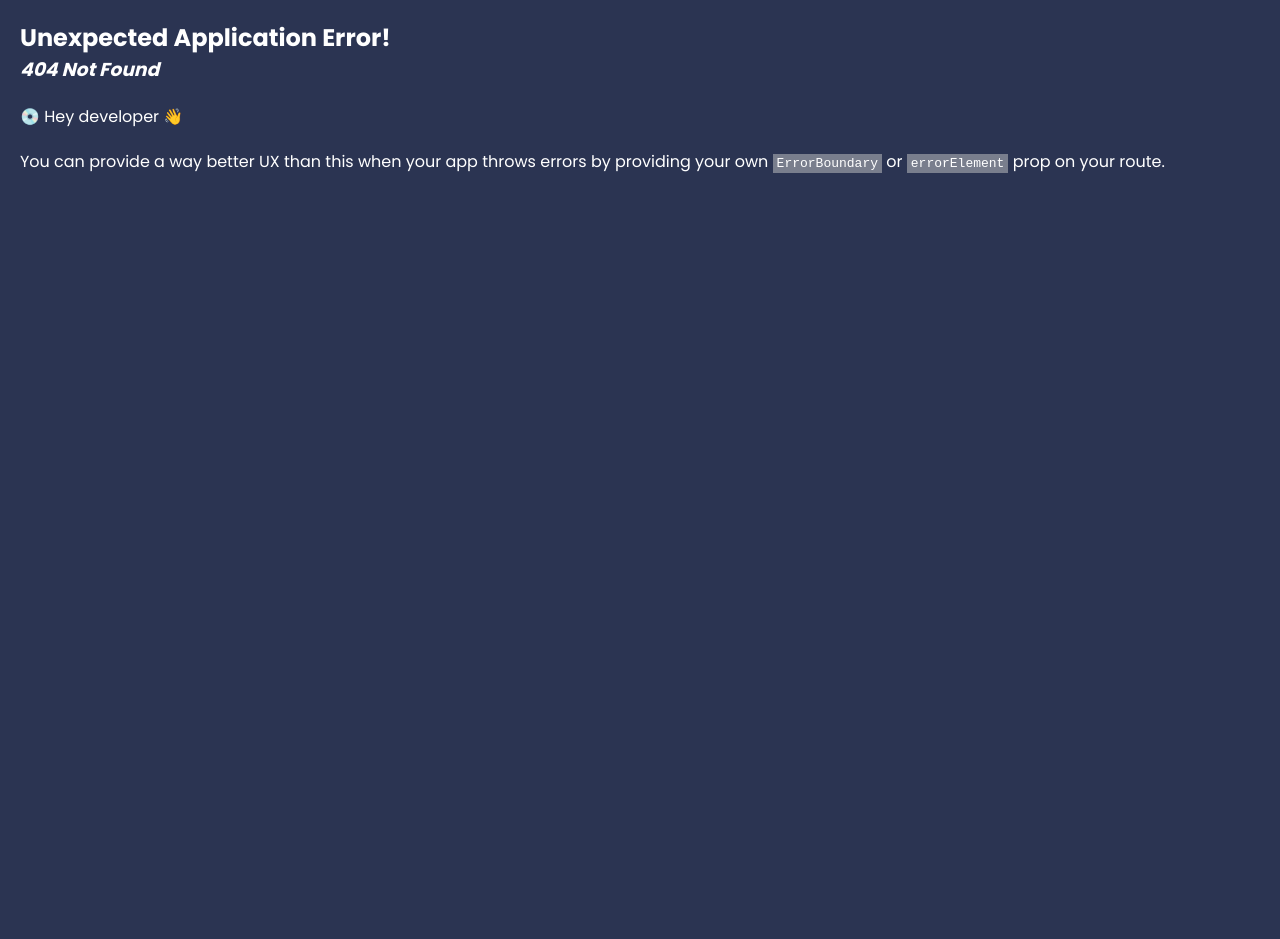
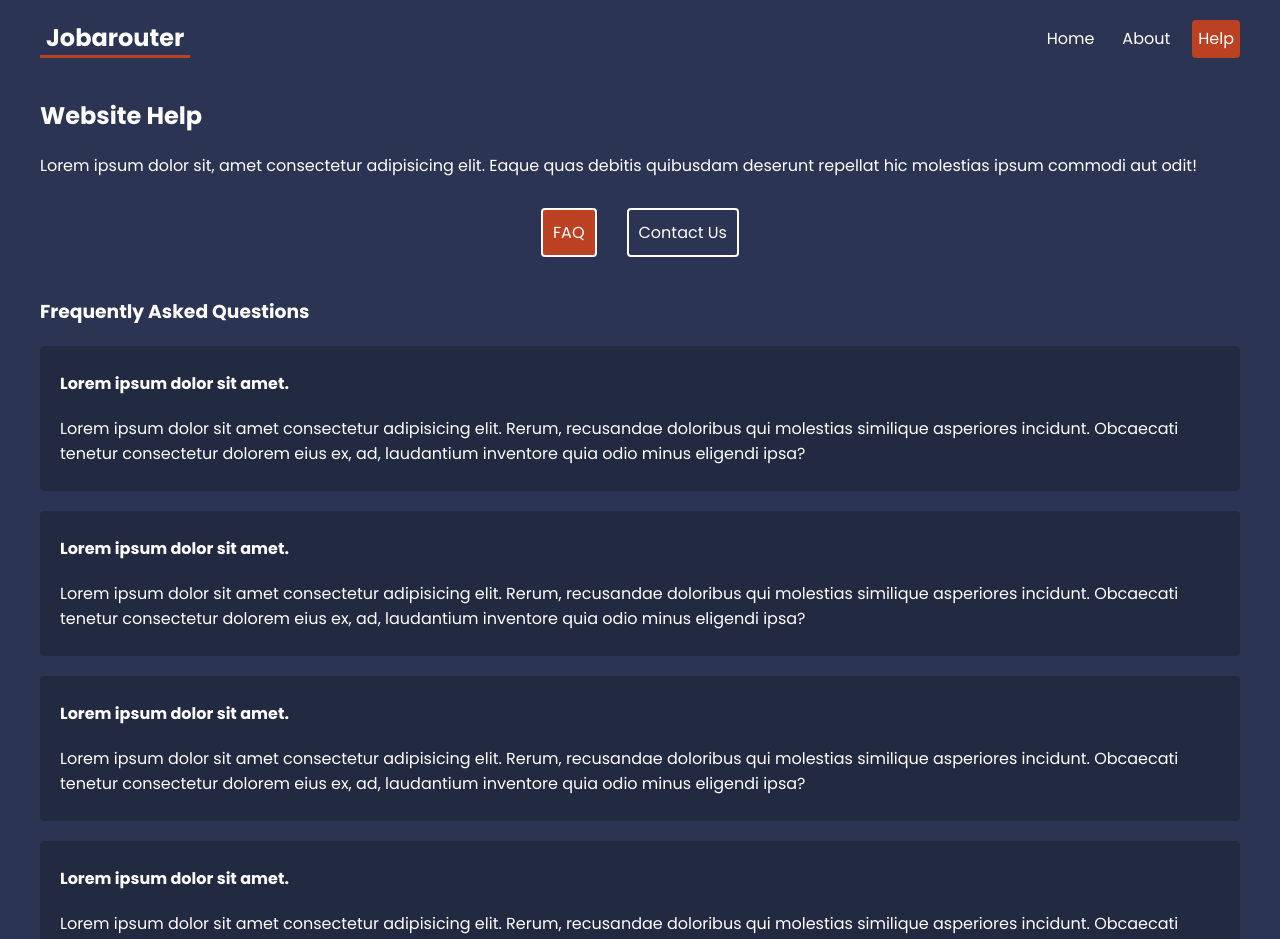
Before and after one commit to RomanAbdurahmanov/rrd-tutorial, a React (Create React App) app: page /help/help/FAQ in a window 1280 px wide. Before the commit this address had no page. Shown: the top 939 px of the page. Before the commit the page ends 800 px from the top, so only its background shows below. Built offline with nearby package versions, Linux system fonts and the light colour scheme.

Commit message:
Added help page

```diff
--- a/src/App.tsx
+++ b/src/App.tsx
@@ -8,15 +8,22 @@ import {
 //pages
 import Home from './pages/Home'
 import About from './pages/About'
+import FAQ from './pages/Help/FAQ'
+import ContactUs from './pages/Help/ContactUs'
 
 //layouts
 import RootLayout from './layouts/RootLayout'
+import HelpLayout from './layouts/HelpLayout'
 
 const router = createBrowserRouter(
   createRoutesFromElements(
     <Route path={'/'} element={<RootLayout />}>
       <Route index element={<Home />} />
       <Route path='about' element={<About />} />
+      <Route path='help' element={<HelpLayout />}>
+        <Route path='help/FAQ' element={<FAQ />} />
+        <Route path='help/ContactUs' element={<ContactUs />} />
+      </Route>
     </Route>
   )
 )
--- a/src/index.css
+++ b/src/index.css
@@ -34,6 +34,8 @@ header nav {
   max-width: 1200px;
   margin: 0 auto;
 }
+
+
 header nav h1 {
   margin-right: auto;
   border-bottom: 3px solid var(--primary);
@@ -55,9 +57,51 @@ main {
 
 
 /* help layout */
-
+.help-layout nav {
+  display: flex;
+  justify-content: center;
+  gap: 30px;
+  margin: 30px 0;
+}
+.help-layout nav a{
+  padding: 10px;
+  border: 2px solid white;
+  border-radius: 4px;
+  text-decoration: none;
+}
+.help-layout nav a:hover{
+  border-color: var(--primary);
+}
+.help-layout nav a.active {
+  background: var(--primary);
+}
 
 /* faq */
+.faq .question {
+  background: rgba(0,0,0,0.2);
+  padding: 5px 20px;
+  border-radius: 4px;
+  margin: 20px 0;
+}
+
+/* contact form */
+form {
+  margin-top: 30px;
+}
+form input, form label span, form textarea {
+  display: block;
+}
+form input, form textarea {
+  margin-bottom: 30px;
+  padding: 8px;
+  border-radius: 4px;
+  border: 0;
+  width: 300px;
+  color: var(--secondary);
+}
+form label span {
+  margin-bottom: 10px;
+}
 
 
 /* careers list */
--- /dev/null
+++ b/src/layouts/HelpLayout.tsx
@@ -0,0 +1,25 @@
+import { NavLink, Outlet } from 'react-router-dom'
+
+function HelpLayout() {
+  return (
+    <div className='help-layout'>
+      <h2>Website Help</h2>
+      <p>
+        Lorem ipsum dolor sit, amet consectetur adipisicing elit. Eaque quas
+        debitis quibusdam deserunt repellat hic molestias ipsum commodi aut
+        odit!
+      </p>
+
+      <nav>
+        <NavLink to={'help/FAQ'}>FAQ</NavLink>
+        <NavLink to={'help/ContactUs'}>Contact Us</NavLink>
+      </nav>
+
+      <main>
+        <Outlet />
+      </main>
+    </div>
+  )
+}
+
+export default HelpLayout
--- a/src/layouts/RootLayout.tsx
+++ b/src/layouts/RootLayout.tsx
@@ -1,13 +1,16 @@
-import { NavLink, Outlet } from 'react-router-dom'
+import { Link, NavLink, Outlet } from 'react-router-dom'
 
 export default function RootLayout() {
   return (
     <div className='root-layout'>
       <header>
         <nav>
-          <h1>Jobarouter</h1>
+          <h1>
+            <Link to={'/'}>Jobarouter</Link>
+          </h1>
           <NavLink to={'/'}>Home</NavLink>
           <NavLink to={'/About'}>About</NavLink>
+          <NavLink to={'/help'}>Help</NavLink>
         </nav>
       </header>
       <main>
--- /dev/null
+++ b/src/pages/Help/ContactUs.tsx
@@ -0,0 +1,22 @@
+import React from 'react'
+
+function ContactUs() {
+  return (
+    <div>
+      <h3>Contact Us</h3>
+      <form>
+        <label>
+          <span>Your email:</span>
+          <input type='email' name='email' required />
+        </label>
+        <label>
+          <span>Your message:</span>
+          <textarea name='message' required></textarea>
+        </label>
+        <button>Submit</button>
+      </form>
+    </div>
+  )
+}
+
+export default ContactUs
--- /dev/null
+++ b/src/pages/Help/FAQ.tsx
@@ -0,0 +1,71 @@
+import React from 'react'
+
+function FAQ() {
+  return (
+    <div className='faq'>
+      <h3>Frequently Asked Questions</h3>
+
+      <div className='question'>
+        <p>
+          <strong>Lorem ipsum dolor sit amet.</strong>
+        </p>
+        <p>
+          Lorem ipsum dolor sit amet consectetur adipisicing elit. Rerum,
+          recusandae doloribus qui molestias similique asperiores incidunt.
+          Obcaecati tenetur consectetur dolorem eius ex, ad, laudantium
+          inventore quia odio minus eligendi ipsa?
+        </p>
+      </div>
+
+      <div className='question'>
+        <p>
+          <strong>Lorem ipsum dolor sit amet.</strong>
+        </p>
+        <p>
+          Lorem ipsum dolor sit amet consectetur adipisicing elit. Rerum,
+          recusandae doloribus qui molestias similique asperiores incidunt.
+          Obcaecati tenetur consectetur dolorem eius ex, ad, laudantium
+          inventore quia odio minus eligendi ipsa?
+        </p>
+      </div>
+
+      <div className='question'>
+        <p>
+          <strong>Lorem ipsum dolor sit amet.</strong>
+        </p>
+        <p>
+          Lorem ipsum dolor sit amet consectetur adipisicing elit. Rerum,
+          recusandae doloribus qui molestias similique asperiores incidunt.
+          Obcaecati tenetur consectetur dolorem eius ex, ad, laudantium
+          inventore quia odio minus eligendi ipsa?
+        </p>
+      </div>
+
+      <div className='question'>
+        <p>
+          <strong>Lorem ipsum dolor sit amet.</strong>
+        </p>
+        <p>
+          Lorem ipsum dolor sit amet consectetur adipisicing elit. Rerum,
+          recusandae doloribus qui molestias similique asperiores incidunt.
+          Obcaecati tenetur consectetur dolorem eius ex, ad, laudantium
+          inventore quia odio minus eligendi ipsa?
+        </p>
+      </div>
+
+      <div className='question'>
+        <p>
+          <strong>Lorem ipsum dolor sit amet.</strong>
+        </p>
+        <p>
+          Lorem ipsum dolor sit amet consectetur adipisicing elit. Rerum,
+          recusandae doloribus qui molestias similique asperiores incidunt.
+          Obcaecati tenetur consectetur dolorem eius ex, ad, laudantium
+          inventore quia odio minus eligendi ipsa?
+        </p>
+      </div>
+    </div>
+  )
+}
+
+export default FAQ
```
